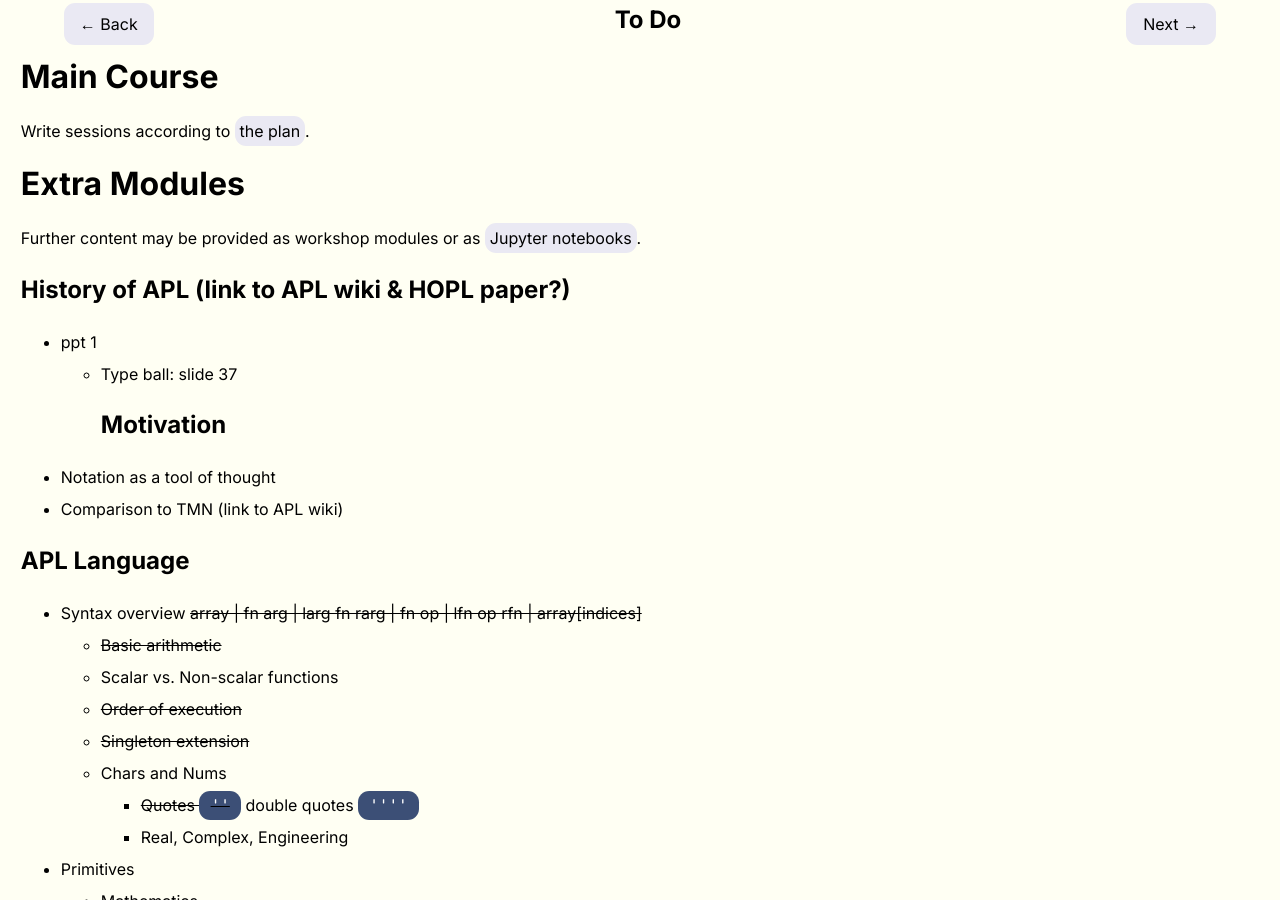
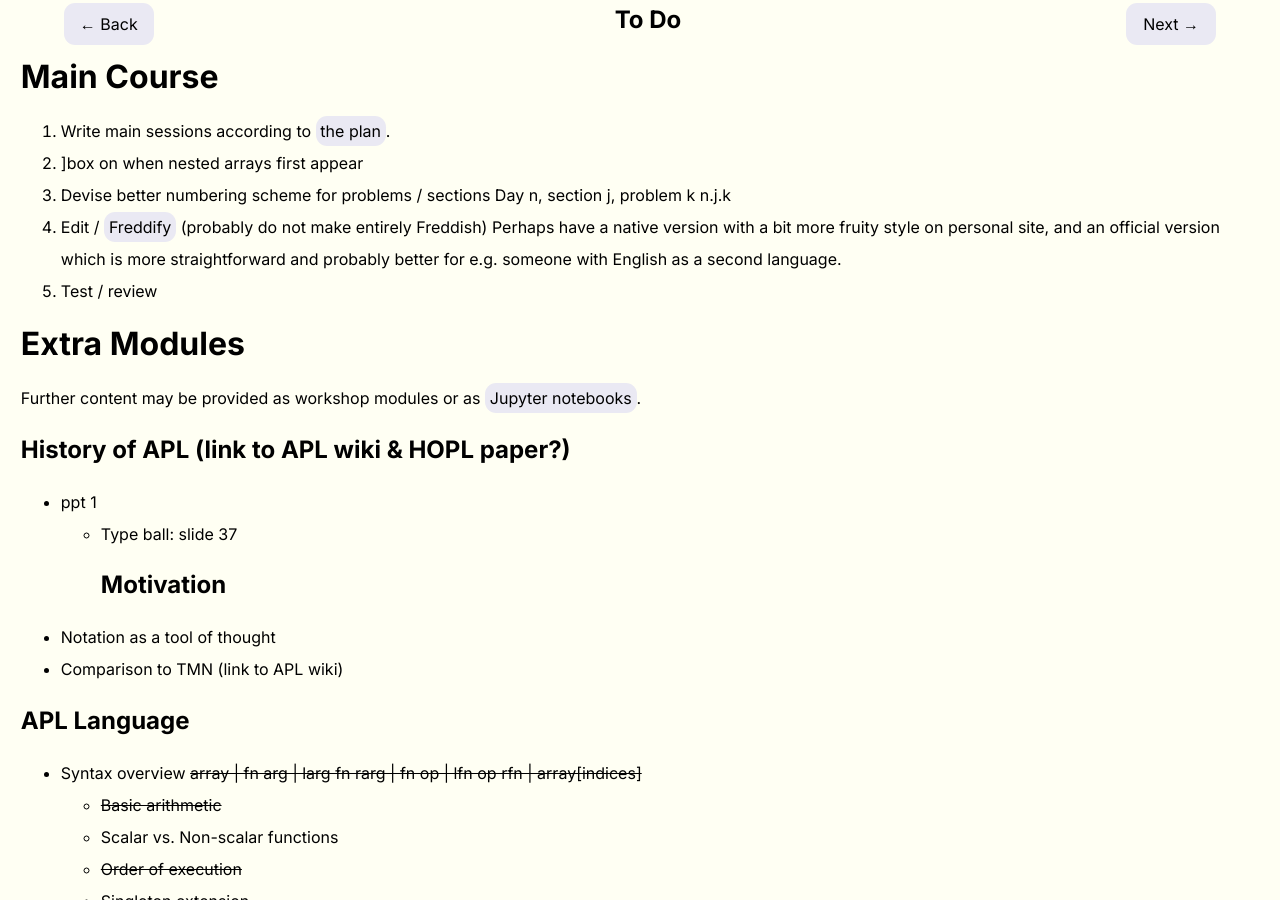
Before and after one commit to rikedyp/APLWorkshop, a Jekyll site: the page built from course/todo.md, in a window 1280 px wide and 900 px high. Built offline with Jekyll 4.4.1, drawn with Linux system fonts in a browser that asks for light colours; nearby versions of some CDN libraries.

Commit message:
review process

```diff
--- a/course/todo.md
+++ b/course/todo.md
@@ -6,7 +6,14 @@ next: /
 ---
 
 # Main Course
-Write sessions according to [the plan]({{site.baseurl}}/-course/plan).
+1. Write main sessions according to [the plan]({{site.baseurl}}/-course/plan).
+1. ]box on when nested arrays first appear
+1. Devise better numbering scheme for problems / sections
+    Day n, section j, problem k
+    n.j.k
+1. Edit / [Freddify](https://www.theatlantic.com/family/archive/2018/06/mr-rogers-neighborhood-talking-to-kids/562352/) (probably do not make entirely Freddish)
+    Perhaps have a native version with a bit more fruity style on personal site, and an official version which is more straightforward and probably better for e.g. someone with English as a second language.
+1. Test / review
 
 # Extra Modules
 Further content may be provided as workshop modules or as [Jupyter notebooks](https://github.com/rikedyp/LearnAPL).
```
